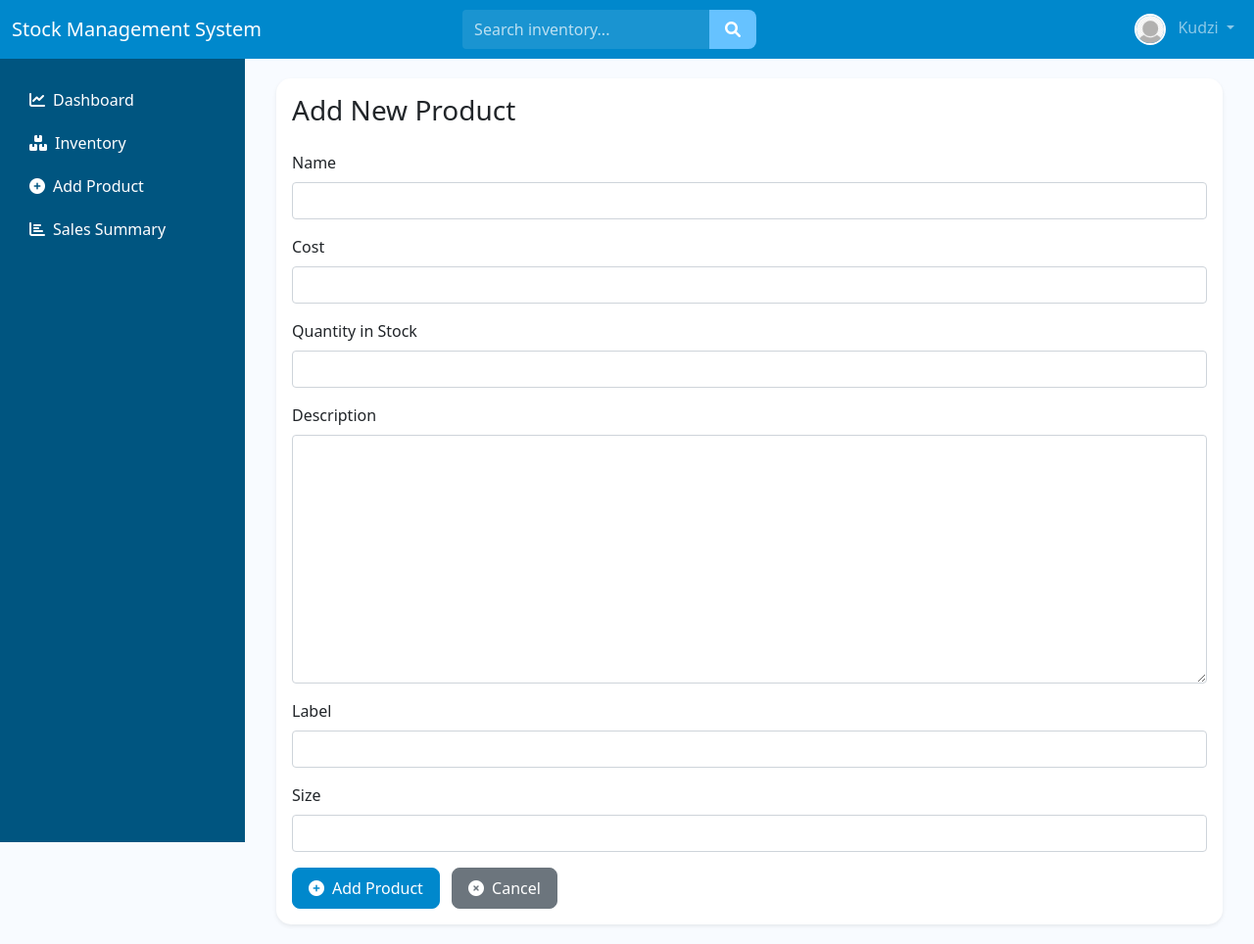
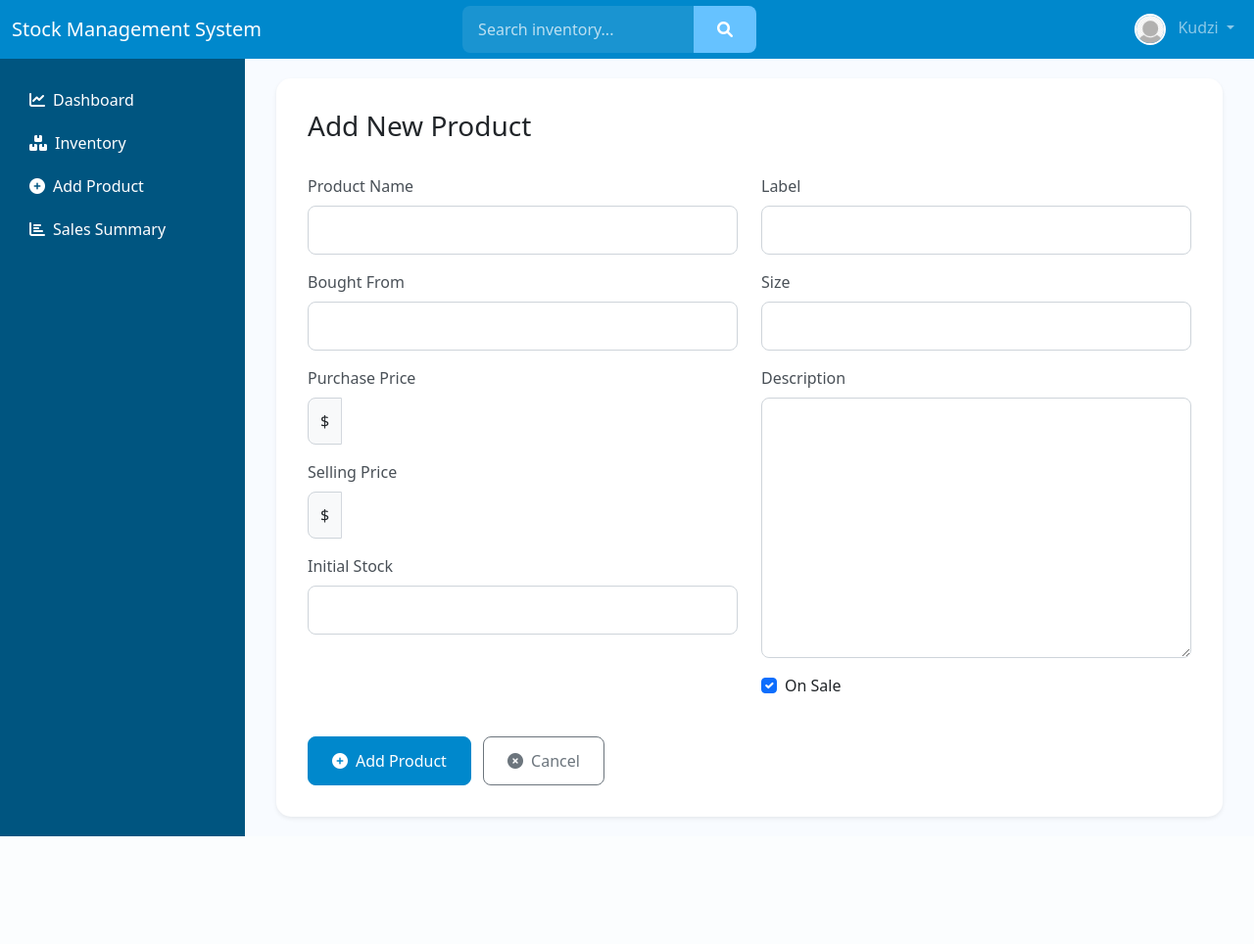
Before and after one commit to Waltermasoja/IMS, a Django app: page /inventory/add_inventory/ in a window 1280 px wide. Shown: the whole page at 98% size. After the commit the page ends 854 px from the top, so only its background shows below. Run offline with Django 5.2, Linux system fonts and the light colour scheme; a user stored in the database is signed in.

Commit message:
Updated Inventory Model

```diff
--- a/inventory/admin.py
+++ b/inventory/admin.py
@@ -1,4 +1,4 @@
 from django.contrib import admin
-from .models import inventory
+from .models import Inventory
 
-admin.site.register(inventory)
+admin.site.register(Inventory)
--- a/inventory/forms.py
+++ b/inventory/forms.py
@@ -1,11 +1,41 @@
 from django import forms
 from django.forms import ModelForm
-from .models import inventory, Return, Damaged, Sales
+from .models import Inventory, Return, Damaged, Sales
 
 class AddInventoryForm(ModelForm):
     class Meta:
-        model = inventory
-        fields = ['name', 'cost', 'quantity_in_Stock', 'description', 'label', 'size']
+        model = Inventory
+        fields = [
+            'bought_from',
+            'name',
+            'purchase_price',
+            'selling_price',
+            'quantity_in_Stock',
+            'description',
+            'label',
+            'size',
+            'on_sale'
+        ]
+
+    def clean(self):
+        cleaned_data = super().clean()
+        purchase_price = cleaned_data.get('purchase_price')
+        selling_price = cleaned_data.get('selling_price')
+        quantity_in_Stock = cleaned_data.get('quantity_in_Stock')
+
+        if purchase_price is not None and purchase_price < 0:
+            self.add_error('purchase_price', 'Purchase price cannot be negative')
+
+        if selling_price is not None and selling_price < 0:
+            self.add_error('selling_price', 'Selling price cannot be negative')
+
+        if quantity_in_Stock is not None and quantity_in_Stock < 0:
+            self.add_error('quantity_in_Stock', 'Stock quantity cannot be negative')
+
+        if selling_price and purchase_price and selling_price < purchase_price:
+            self.add_error('selling_price', 'Selling price cannot be less than purchase price')
+
+        return cleaned_data
 
 class UpdateInventoryForm(ModelForm):
     class Meta:
--- a/inventory/views.py
+++ b/inventory/views.py
@@ -1,6 +1,6 @@
 from django.shortcuts import redirect, render,get_object_or_404
 import plotly.utils
-from .models import inventory, Return, Damaged, StockMovement, Sales
+from .models import Inventory, Return, Damaged, StockMovement, Sales, missing_inventory
 from django.contrib.auth.decorators import login_required
 from .forms import AddInventoryForm,UpdateInventoryForm,PeriodSummaryForm,DateRangeForm,ReturnInventoryForm,DamagedInventoryForm,LoginForm
 from django.contrib import messages
@@ -22,12 +22,12 @@ from django.utils import timezone
 
 @login_required
 def inventory_list(request):
-    inventories = inventory.objects.all()
+    inventories = Inventory.objects.all()
 
-    # Annotate each inventory item with its sales data
+    # Renamed annotations to avoid conflicts with model properties
     inventories = inventories.annotate(
-        sales_amount=Sum('sales_records__total_amount'),
-        latest_sale=Max('sales_records__sale_date')
+        total_sales_amount=Sum('sales_records__total_amount'),  # Changed from sales_amount
+        latest_sale_date=Max('sales_records__sale_date')       # Changed from latest_sale
     )
 
     context = {
@@ -37,7 +37,7 @@ def inventory_list(request):
 
 @login_required
 def per_product_view(request,pk):
-    product = get_object_or_404(inventory,pk=pk)
+    product = get_object_or_404(Inventory,pk=pk)
     context = {
         'inventory':product
     }
@@ -46,12 +46,12 @@ def per_product_view(request,pk):
 @login_required
 def add_product(request):
     if request.method == 'POST':
-        add_form = AddInventoryForm(request.POST)
-        if add_form.is_valid():
-            new_inventory = add_form.save(commit=False)
+        form = AddInventoryForm(request.POST)
+        if form.is_valid():
+            new_inventory = form.save(commit=False)
             new_inventory.save()
 
-            # Create stock movement record with correct field names
+            # Create stock movement record
             StockMovement.objects.create(
                 inventory_item=new_inventory,
                 movement_type='IN',
@@ -59,18 +59,18 @@ def add_product(request):
                 reason='Initial Stock'
             )
 
-            messages.success(request, 'Product added successfully!')
+            messages.success(request, f'Product "{new_inventory.name}" added successfully!')
             return redirect('inventory')
     else:
-        add_form = AddInventoryForm()
+        form = AddInventoryForm()
 
     return render(request, 'inventory/inventory_add.html', {
-        'form': add_form,
-        'title': 'Add Product'
+        'form': form,
+        'title': 'Add New Product'
     })
 @login_required
 def delete_inventory(request,pk):
-    inventory_to_delete = get_object_or_404(inventory,pk=pk)
+    inventory_to_delete = get_object_or_404(Inventory,pk=pk)
     inventory_to_delete.delete()
     messages.warning(request,"Product deleted")
     return redirect('/inventory/')
@@ -80,7 +80,7 @@ from decimal import Decimal
 
 @login_required
 def update_inventory(request, pk):
-    inventory_item = get_object_or_404(inventory, pk=pk)
+    inventory_item = get_object_or_404(Inventory, pk=pk)
 
     if request.method == 'POST':
         form = UpdateInventoryForm(request.POST)
@@ -112,7 +112,7 @@ def update_inventory(request, pk):
             return redirect('inventory')
     else:
         initial_data = {
-            'sale_price': inventory_item.cost,  # Set initial sale price to cost
+            'sale_price': inventory_item.selling_price,  # Set initial sale price to cost
             'quantity_sold': 1,  # Default quantity
             'discount_applied': 0  # Default discount
         }
@@ -130,7 +130,7 @@ def update_inventory(request, pk):
 @login_required
 def dashboard(request):
     # Get all inventory items
-    inventories = inventory.objects.all()
+    inventories = Inventory.objects.all()
 
     # Get sales data
     sales_data = Sales.objects.all()
@@ -249,7 +249,7 @@ def sales_summary(request):
 
 @login_required
 def returnInventory(request,pk):
-    inventory_item = get_object_or_404(inventory,pk=pk)
+    inventory_item = get_object_or_404(Inventory,pk=pk)
     if request.method == 'POST':
         form = ReturnInventoryForm(request.POST)
         if form.is_valid():
@@ -294,7 +294,7 @@ def obsolate_summary(request):
 
 @login_required
 def damagedInventory(request, pk):
-    obsolete_inventory = get_object_or_404(inventory, pk=pk)
+    obsolete_inventory = get_object_or_404(Inventory, pk=pk)
 
     if request.method == 'POST':
         form = DamagedInventoryForm(request.POST)
@@ -326,7 +326,7 @@ def damagedInventory(request, pk):
 
 @login_required
 def stock_movement_summary(request, pk):
-    inventory_items = get_object_or_404(inventory, pk=pk)
+    inventory_items = get_object_or_404(Inventory, pk=pk)
     stock_movements = StockMovement.objects.filter(inventory_item=inventory_items).order_by('-stock_date')
 
     context = {
@@ -351,7 +351,7 @@ def login_view(request):
 
 def search(request):
     query = request.GET.get('q')
-    results = inventory.objects.filter(name__icontains=query)
+    results = Inventory.objects.filter(name__icontains=query)
     return render(request, 'inventory/search_results.html', {'results': results})
 
 @login_required
@@ -363,7 +363,7 @@ def logout_view(request):
 def search_results(request):
     query = request.GET.get('q', '')
     if query:
-        results = inventory.objects.filter(
+        results = Inventory.objects.filter(
             Q(name__icontains=query) |
             Q(description__icontains=query) |
             Q(label__icontains=query) |
--- a/templates/inventory/inventory_add.html
+++ b/templates/inventory/inventory_add.html
@@ -5,36 +5,110 @@
 <div class="container-fluid">
     <div class="card shadow-sm">
         <div class="card-body">
-            <h3 class="card-title mb-4">Add New Product</h3>
+            <div class="d-flex justify-content-between align-items-center mb-4">
+                <h3 class="card-title">Add New Product</h3>
+            </div>
 
             {% include 'inventory/includes/form_errors.html' %}
 
-            <form method="post">
+            <form method="post" class="needs-validation">
                 {% csrf_token %}
-                {% for field in form %}
+                <div class="row">
+                    <div class="col-md-6">
                         <div class="mb-3">
-                        <label for="{{ field.id_for_label }}" class="form-label">
-                            {{ field.label }}
-                        </label>
-                        {{ field|addclass:'form-control' }}
-                        {% if field.help_text %}
-                            <small class="form-text text-muted">{{ field.help_text }}</small>
-                        {% endif %}
-                        {% if field.errors %}
-                            <div class="invalid-feedback d-block">
-                                {% for error in field.errors %}
-                                    {{ error }}
-                                {% endfor %}
-                            </div>
+                            <label for="{{ form.name.id_for_label }}" class="form-label">Product Name</label>
+                            {{ form.name|addclass:'form-control' }}
+                            {% if form.name.errors %}
+                                <div class="invalid-feedback d-block">{{ form.name.errors }}</div>
                             {% endif %}
                         </div>
-                {% endfor %}
+
+                        <div class="mb-3">
+                            <label for="{{ form.bought_from.id_for_label }}" class="form-label">Bought From</label>
+                            {{ form.bought_from|addclass:'form-control' }}
+                            {% if form.bought_from.errors %}
+                                <div class="invalid-feedback d-block">{{ form.bought_from.errors }}</div>
+                            {% endif %}
+                        </div>
+
+                        <div class="mb-3">
+                            <label for="{{ form.purchase_price.id_for_label }}" class="form-label">Purchase Price</label>
+                            <div class="input-group">
+                                <span class="input-group-text">$</span>
+                                {{ form.purchase_price|addclass:'form-control' }}
+                            </div>
+                            {% if form.purchase_price.errors %}
+                                <div class="invalid-feedback d-block">{{ form.purchase_price.errors }}</div>
+                            {% endif %}
+                        </div>
+
+                        <div class="mb-3">
+                            <label for="{{ form.selling_price.id_for_label }}" class="form-label">Selling Price</label>
+                            <div class="input-group">
+                                <span class="input-group-text">$</span>
+                                {{ form.selling_price|addclass:'form-control' }}
+                            </div>
+                            {% if form.selling_price.errors %}
+                                <div class="invalid-feedback d-block">{{ form.selling_price.errors }}</div>
+                            {% endif %}
+                        </div>
+
+                        <div class="mb-3">
+                            <label for="{{ form.quantity_in_Stock.id_for_label }}" class="form-label">Initial Stock</label>
+                            {{ form.quantity_in_Stock|addclass:'form-control' }}
+                            {% if form.quantity_in_Stock.errors %}
+                                <div class="invalid-feedback d-block">{{ form.quantity_in_Stock.errors }}</div>
+                            {% endif %}
+                        </div>
+                    </div>
+
+                    <div class="col-md-6">
+                        <div class="mb-3">
+                            <label for="{{ form.label.id_for_label }}" class="form-label">Label</label>
+                            {{ form.label|addclass:'form-control' }}
+                            {% if form.label.errors %}
+                                <div class="invalid-feedback d-block">{{ form.label.errors }}</div>
+                            {% endif %}
+                        </div>
+
+                        <div class="mb-3">
+                            <label for="{{ form.size.id_for_label }}" class="form-label">Size</label>
+                            {{ form.size|addclass:'form-control' }}
+                            {% if form.size.errors %}
+                                <div class="invalid-feedback d-block">{{ form.size.errors }}</div>
+                            {% endif %}
+                        </div>
+
+                        <div class="mb-3">
+                            <label for="{{ form.description.id_for_label }}" class="form-label">Description</label>
+                            {{ form.description|addclass:'form-control' }}
+                            {% if form.description.errors %}
+                                <div class="invalid-feedback d-block">{{ form.description.errors }}</div>
+                            {% endif %}
+                        </div>
+
+                        <div class="mb-3">
+                            <div class="form-check">
+                                {{ form.on_sale|addclass:'form-check-input' }}
+                                <label class="form-check-label" for="{{ form.on_sale.id_for_label }}">
+                                    On Sale
+                                </label>
+                            </div>
+                            {% if form.on_sale.errors %}
+                                <div class="invalid-feedback d-block">{{ form.on_sale.errors }}</div>
+                            {% endif %}
+                        </div>
+                    </div>
+                </div>
+
+                <div class="mt-4">
                     <button type="submit" class="btn btn-primary">
                         <i class="fas fa-plus-circle me-2"></i>Add Product
                     </button>
-                <a href="{% url 'inventory' %}" class="btn btn-secondary ms-2">
+                    <a href="{% url 'inventory' %}" class="btn btn-outline-secondary ms-2">
                         <i class="fas fa-times-circle me-2"></i>Cancel
                     </a>
+                </div>
             </form>
         </div>
     </div>
@@ -44,6 +118,17 @@
 .card {
     border: none;
     border-radius: 15px;
+    box-shadow: 0 0.125rem 0.25rem rgba(0, 0, 0, 0.075);
+}
+
+.card-body {
+    padding: 2rem;
+}
+
+.form-control {
+    border-radius: 8px;
+    padding: 0.75rem 1rem;
+    border: 1px solid #ced4da;
 }
 
 .form-control:focus {
@@ -51,14 +136,36 @@
     box-shadow: 0 0 0 0.2rem rgba(0, 136, 204, 0.25);
 }
 
+.input-group-text {
+    background-color: #f8f9fa;
+    border-radius: 8px 0 0 8px;
+}
+
 .invalid-feedback {
+    font-size: 0.875rem;
     color: #dc3545;
-    font-size: 0.875rem;
 }
 
 .btn {
-    padding: 0.5rem 1rem;
+    padding: 0.75rem 1.5rem;
     border-radius: 8px;
+    font-weight: 500;
+}
+
+.btn-primary {
+    background-color: var(--primary-blue);
+    border-color: var(--primary-blue);
+}
+
+.btn-primary:hover {
+    background-color: var(--dark-blue);
+    border-color: var(--dark-blue);
+}
+
+.form-label {
+    font-weight: 500;
+    color: #495057;
+    margin-bottom: 0.5rem;
 }
 </style>
 {% endblock %}
```
Also changed, not shown: inventory/models.py (+13 -4 lines), templates/inventory/inventory_list.html (+5 -5 lines), db.sqlite3, inventory/migrations/0003_inventory_bought_from_inventory_on_sale_and_more.py (added), inventory/migrations/0004_rename_cost_inventory_selling_price.py (added). Lines whose indentation alone changed are shown as unchanged.
